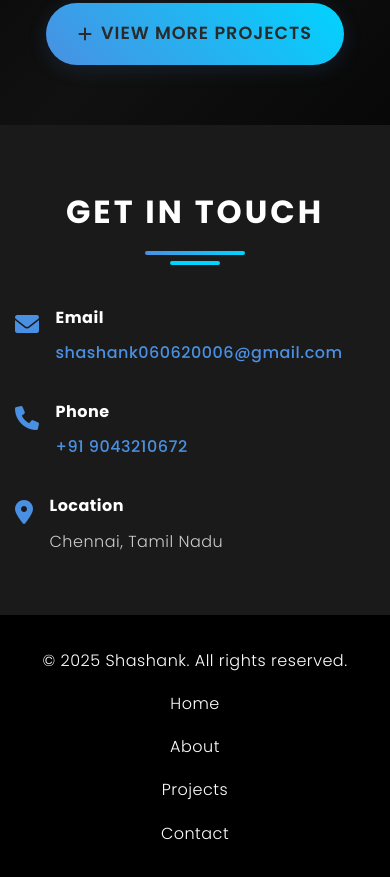
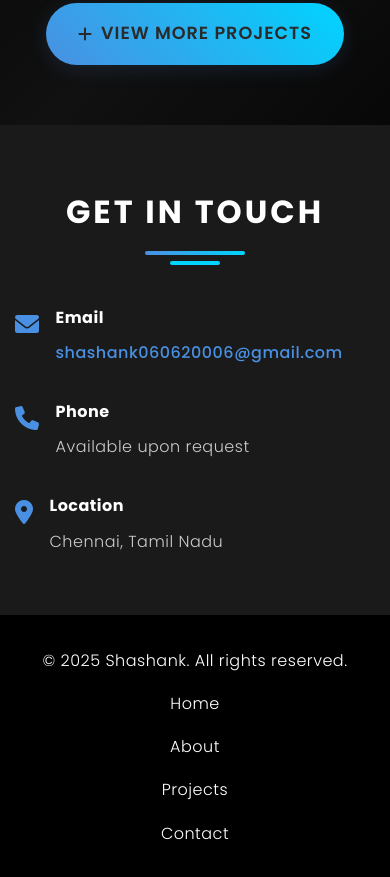
Before and after one commit to Shashank666666/portfolio, a plain HTML site: page index.html in a window 390 px wide. Shown: the part 5514-6391 px from the top of the page. Drawn offline with Linux system fonts and the light colour scheme.

Commit message:
Remove phone number from public repository for privacy

```diff
--- a/index.html
+++ b/index.html
@@ -196,7 +196,7 @@
                         <i class="fas fa-phone"></i>
                         <div>
                             <h4>Phone</h4>
-                            <p><a href="tel:+919043210672" class="contact-link">+91 9043210672</a></p>
+                            <p>Available upon request</p>
                         </div>
                     </div>
                     <div class="contact-item">
```
Also changed, not shown: 1 other file.
